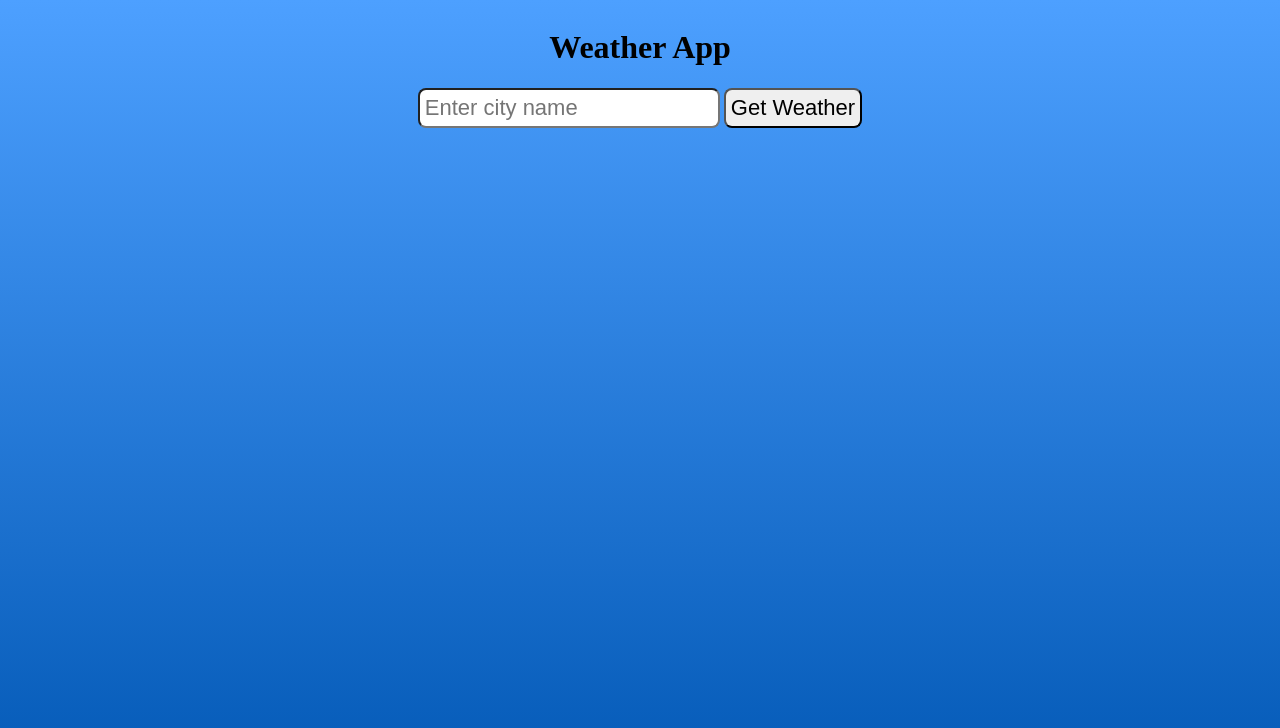
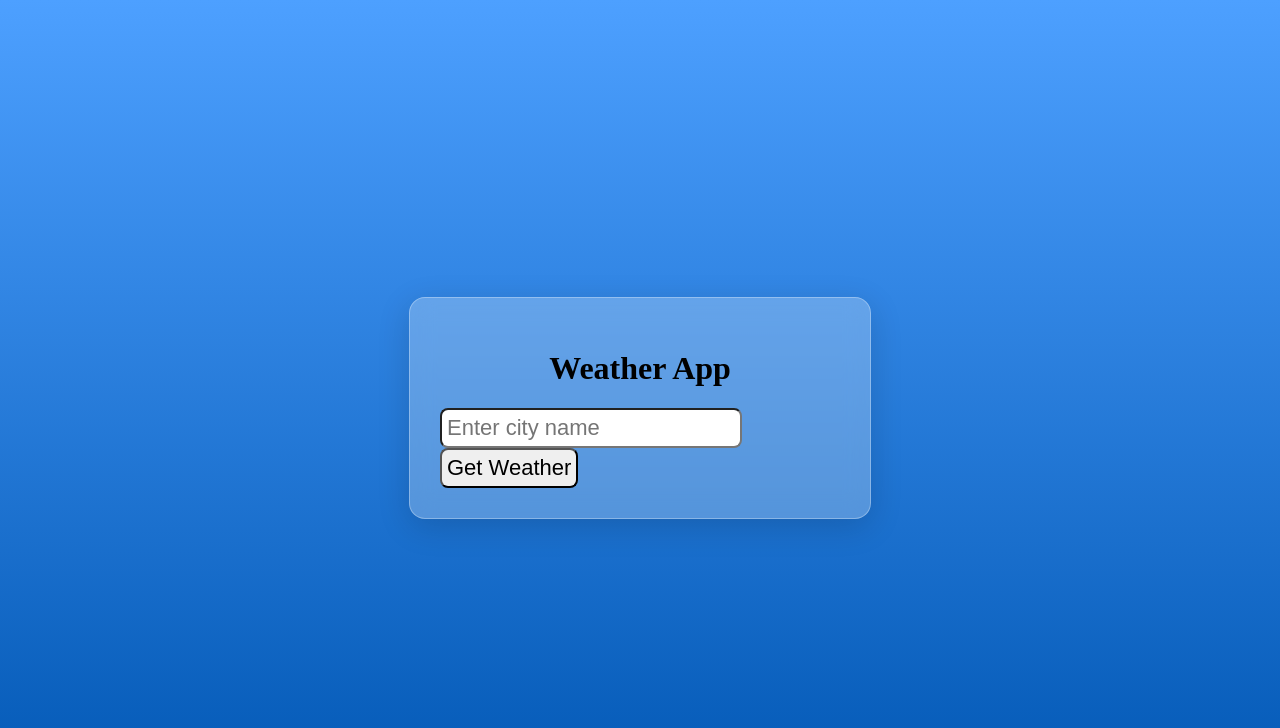
Before and after one commit to sameeksha-dalvi/weather-app, a website built with webpack: page src/template.html in a window 1280 px wide. Built offline with nearby package versions, Linux system fonts and the light colour scheme.

Commit message:
style: add glassmorphism to weather card

```diff
--- a/src/style.css
+++ b/src/style.css
@@ -1,16 +1,28 @@
-body{
-    background-image: linear-gradient( to bottom , #4DA0FF , #0056B3);
-    height: 100vh;
+body {
+    background-image: linear-gradient(to bottom, #4DA0FF, #0056B3);
+    min-height: 100vh;
+    display: flex;
+    flex-direction: column;
+    align-items: center;
+    justify-content: center;
 }
 
-.main-container{
+.main-container {
     display: flex;
     flex-direction: column;
     justify-content: center;
     align-items: center;
+    max-width: 400px;
+    background: rgba(255, 255, 255, 0.25);
+    backdrop-filter: blur(12px);
+    border-radius: 16px;
+    padding: 30px;
+    box-shadow: 0 8px 32px rgba(0, 0, 0, 0.15);
+    border: 1px solid rgba(255, 255, 255, 0.3);
 }
 
-#city-name,#get-weather-btn{
+#city-name,
+#get-weather-btn {
     font-size: 22px;
     padding: 5px;
     border-radius: 8px;
```
